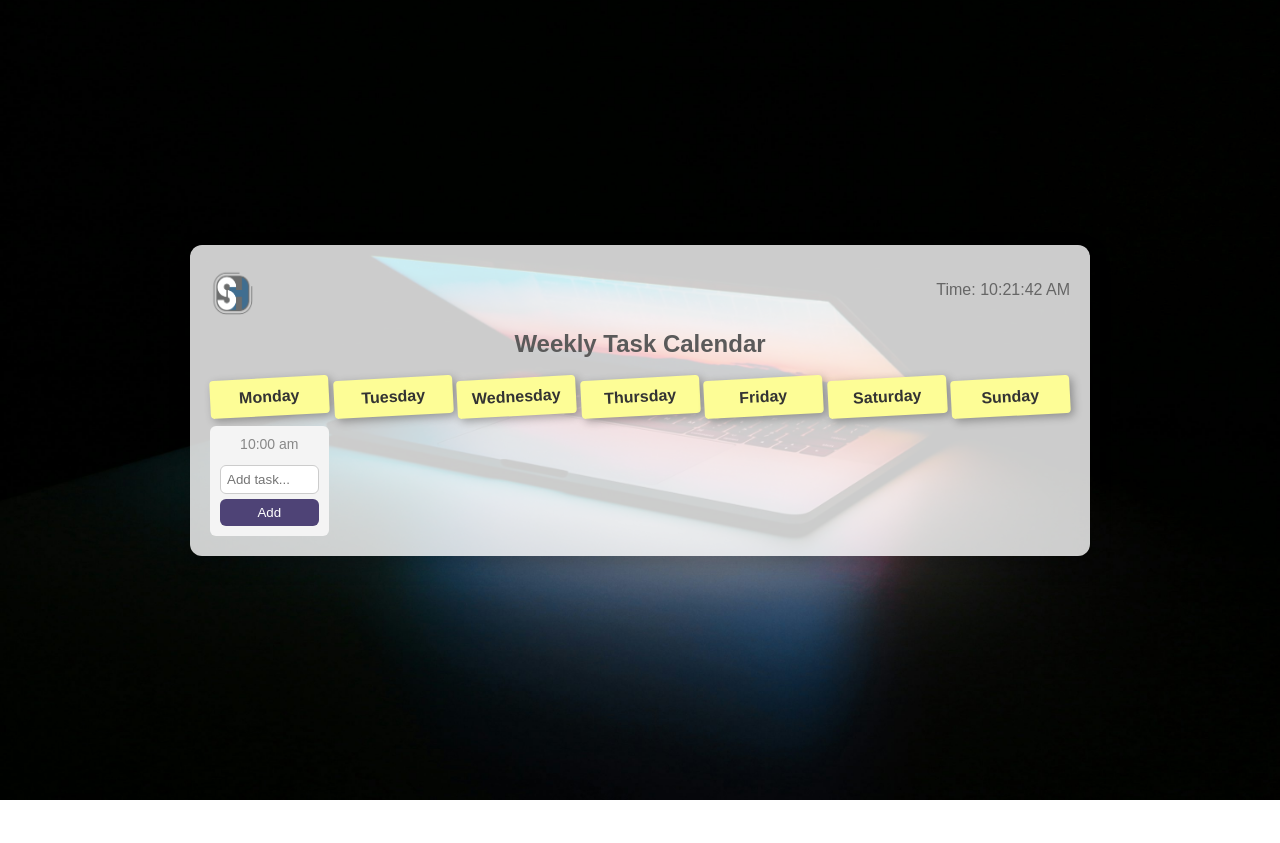
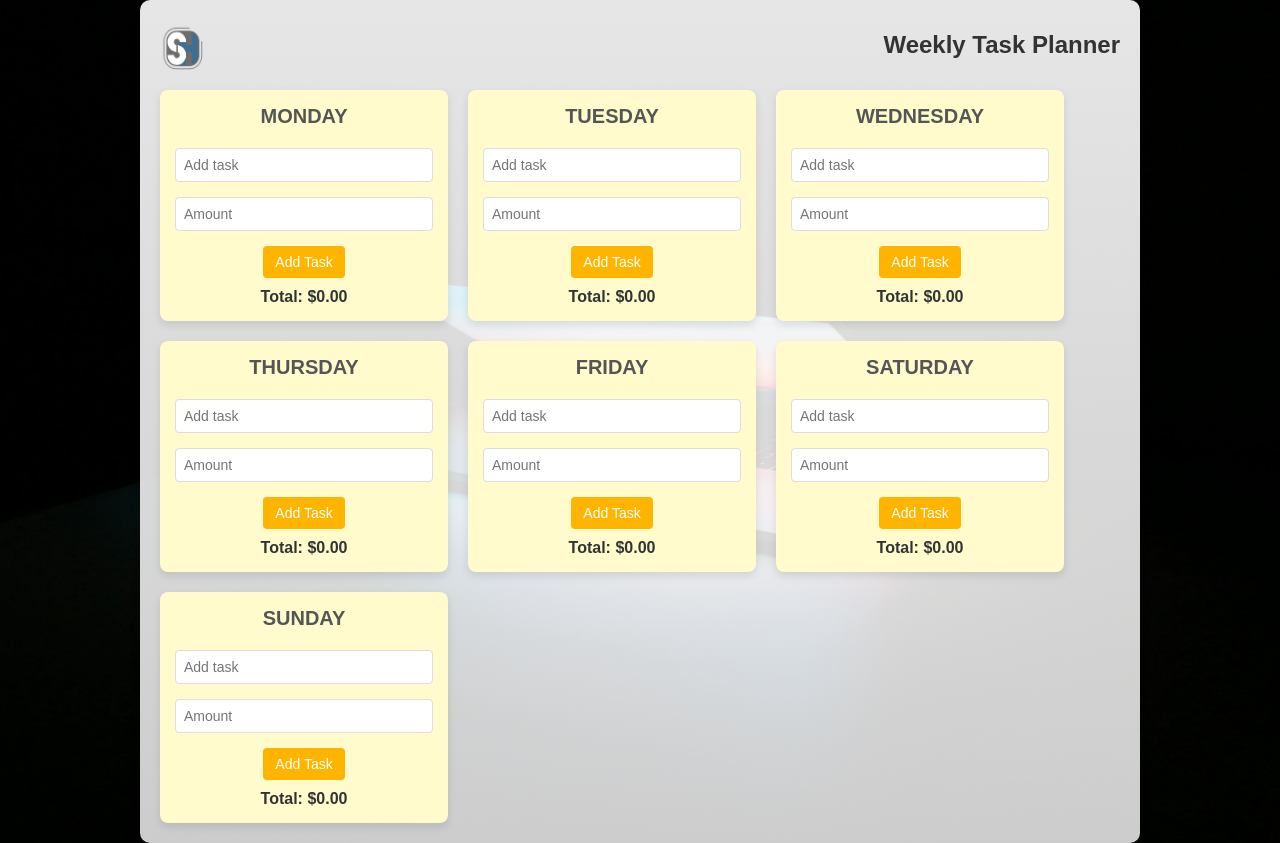
Before and after one commit to Twiindileni/dailyplanner, a plain HTML site: page index.html in a window 1280 px wide. Before the commit the page ends 800 px from the top, so only its background shows below. Drawn offline with Linux system fonts and the light colour scheme.

Commit message:
Add files via upload

```diff
--- a/index.html
+++ b/index.html
@@ -3,44 +3,150 @@
 <head>
     <meta charset="UTF-8">
     <meta name="viewport" content="width=device-width, initial-scale=1.0">
-    <title>Weekly Task Calendar</title>
-    <link rel="stylesheet" href="style.css">
+    <title>Weekly Task Planner</title>
+    <link rel="stylesheet" href="styles.css"> <!-- Link to the CSS file if separate -->
 </head>
 <body>
     <div class="planner-container">
-        <!-- Header with Logo and Current Time -->
         <div class="header">
             <img src="img/sheka PNG-01.png" alt="Logo" class="logo">
-            <div id="current-time"></div>
+            <h1>Weekly Task Planner</h1>
         </div>
+        <div class="calendar">
+            <!-- Monday -->
+            <div class="time-slot" data-day="Monday">
+                <h3>Monday</h3>
+                <div class="tasks" id="tasksMonday"></div>
+                <input type="text" id="taskInputMonday" placeholder="Add task">
+                <input type="number" id="amountInputMonday" placeholder="Amount">
+                <button onclick="addTask('Monday')">Add Task</button>
+                <div class="day-total" id="totalMonday">Total: $0</div>
+            </div>
 
-        <h1>Weekly Task Calendar</h1>
+            <!-- Tuesday -->
+            <div class="time-slot" data-day="Tuesday">
+                <h3>Tuesday</h3>
+                <div class="tasks" id="tasksTuesday"></div>
+                <input type="text" id="taskInputTuesday" placeholder="Add task">
+                <input type="number" id="amountInputTuesday" placeholder="Amount">
+                <button onclick="addTask('Tuesday')">Add Task</button>
+                <div class="day-total" id="totalTuesday">Total: $0</div>
+            </div>
 
-        <!-- Calendar Grid -->
-        <div class="calendar">
-            <div class="calendar-header">
-                <div class="day">Monday</div>
-                <div class="day">Tuesday</div>
-                <div class="day">Wednesday</div>
-                <div class="day">Thursday</div>
-                <div class="day">Friday</div>
-                <div class="day">Saturday</div>
-                <div class="day">Sunday</div>
+            <!-- Wednesday -->
+            <div class="time-slot" data-day="Wednesday">
+                <h3>Wednesday</h3>
+                <div class="tasks" id="tasksWednesday"></div>
+                <input type="text" id="taskInputWednesday" placeholder="Add task">
+                <input type="number" id="amountInputWednesday" placeholder="Amount">
+                <button onclick="addTask('Wednesday')">Add Task</button>
+                <div class="day-total" id="totalWednesday">Total: $0</div>
             </div>
-            <div class="calendar-body">
-                <!-- Times and Tasks -->
-                <div class="time-slot" data-time="10:00 am">
-                    <div class="time">10:00 am</div>
-                    <div class="tasks">
-                        <input type="text" placeholder="Add task..." class="task-input">
-                        <button class="add-task" onclick="addTask(this)">Add</button>
-                    </div>
-                </div>
-                <!-- Repeat time slots for different times here (e.g., 11:00 am, 12:00 pm) -->
+
+            <!-- Thursday -->
+            <div class="time-slot" data-day="Thursday">
+                <h3>Thursday</h3>
+                <div class="tasks" id="tasksThursday"></div>
+                <input type="text" id="taskInputThursday" placeholder="Add task">
+                <input type="number" id="amountInputThursday" placeholder="Amount">
+                <button onclick="addTask('Thursday')">Add Task</button>
+                <div class="day-total" id="totalThursday">Total: $0</div>
+            </div>
+
+            <!-- Friday -->
+            <div class="time-slot" data-day="Friday">
+                <h3>Friday</h3>
+                <div class="tasks" id="tasksFriday"></div>
+                <input type="text" id="taskInputFriday" placeholder="Add task">
+                <input type="number" id="amountInputFriday" placeholder="Amount">
+                <button onclick="addTask('Friday')">Add Task</button>
+                <div class="day-total" id="totalFriday">Total: $0</div>
+            </div>
+
+            <!-- Saturday -->
+            <div class="time-slot" data-day="Saturday">
+                <h3>Saturday</h3>
+                <div class="tasks" id="tasksSaturday"></div>
+                <input type="text" id="taskInputSaturday" placeholder="Add task">
+                <input type="number" id="amountInputSaturday" placeholder="Amount">
+                <button onclick="addTask('Saturday')">Add Task</button>
+                <div class="day-total" id="totalSaturday">Total: $0</div>
+            </div>
+
+            <!-- Sunday -->
+            <div class="time-slot" data-day="Sunday">
+                <h3>Sunday</h3>
+                <div class="tasks" id="tasksSunday"></div>
+                <input type="text" id="taskInputSunday" placeholder="Add task">
+                <input type="number" id="amountInputSunday" placeholder="Amount">
+                <button onclick="addTask('Sunday')">Add Task</button>
+                <div class="day-total" id="totalSunday">Total: $0</div>
             </div>
         </div>
     </div>
 
-    <script src="script.js"></script>
+    <script>
+        document.addEventListener("DOMContentLoaded", () => {
+            // Load tasks from localStorage on page load
+            loadTasks();
+        });
+
+        function addTask(day) {
+            const taskInput = document.getElementById(`taskInput${day}`);
+            const amountInput = document.getElementById(`amountInput${day}`);
+            const taskText = taskInput.value.trim();
+            const taskAmount = parseFloat(amountInput.value.trim());
+
+            if (taskText && !isNaN(taskAmount) && taskAmount > 0) {
+                // Save task to localStorage
+                saveTask(day, taskText, taskAmount);
+
+                // Display the task in the UI
+                displayTask(day, taskText, taskAmount);
+
+                // Update daily total
+                updateDayTotal(day);
+
+                // Clear input fields
+                taskInput.value = "";
+                amountInput.value = "";
+            } else {
+                console.log("Invalid task or amount"); // Debugging statement
+            }
+        }
+
+        function saveTask(day, taskText, taskAmount) {
+            const tasks = JSON.parse(localStorage.getItem(day)) || [];
+            tasks.push({ description: taskText, amount: taskAmount });
+            localStorage.setItem(day, JSON.stringify(tasks));
+        }
+
+        function loadTasks() {
+            const daysOfWeek = ["Monday", "Tuesday", "Wednesday", "Thursday", "Friday", "Saturday", "Sunday"];
+            daysOfWeek.forEach(day => {
+                displayTasksForDay(day);
+                updateDayTotal(day);
+            });
+        }
+
+        function displayTasksForDay(day) {
+            const tasks = JSON.parse(localStorage.getItem(day)) || [];
+            tasks.forEach(task => displayTask(day, task.description, task.amount));
+        }
+
+        function displayTask(day, taskText, taskAmount) {
+            const tasksContainer = document.getElementById(`tasks${day}`);
+            const taskItem = document.createElement("div");
+            taskItem.classList.add("task-item");
+            taskItem.textContent = `${taskText} - $${taskAmount.toFixed(2)}`;
+            tasksContainer.appendChild(taskItem);
+        }
+
+        function updateDayTotal(day) {
+            const tasks = JSON.parse(localStorage.getItem(day)) || [];
+            const total = tasks.reduce((sum, task) => sum + task.amount, 0);
+            document.getElementById(`total${day}`).textContent = `Total: $${total.toFixed(2)}`;
+        }
+    </script>
 </body>
 </html>
--- /dev/null
+++ b/styles.css
@@ -0,0 +1,138 @@
+* {
+    margin: 0;
+    padding: 0;
+    box-sizing: border-box;
+}
+
+body {
+    font-family: Arial, sans-serif;
+    display: flex;
+    justify-content: center;
+    align-items: center;
+    min-height: 100vh;
+    background-image: url('img/photo-1531297484001-80022131f5a1.jpeg'); /* Replace with your background image */
+    background-size: cover;
+    background-position: center;
+}
+
+.planner-container {
+    width: 90%;
+    max-width: 1000px;
+    background: linear-gradient(rgba(255, 255, 255, 0.9), rgba(255, 255, 255, 0.8));
+    padding: 20px;
+    border-radius: 10px;
+    box-shadow: 0px 4px 10px rgba(0, 0, 0, 0.2);
+}
+
+.header {
+    display: flex;
+    align-items: center;
+    justify-content: space-between;
+    margin-bottom: 20px;
+}
+
+.header .logo {
+    width: 50px;
+    height: 50px;
+}
+
+.header h1 {
+    font-size: 24px;
+    color: #333;
+}
+
+.calendar {
+    display: flex;
+    flex-wrap: wrap;
+    gap: 20px;
+}
+
+.time-slot {
+    width: 30%;
+    min-width: 200px;
+    background: #fffbcc;
+    padding: 15px;
+    border-radius: 8px;
+    box-shadow: 0px 4px 8px rgba(0, 0, 0, 0.1);
+    display: flex;
+    flex-direction: column;
+    align-items: center;
+    text-align: center;
+    transition: transform 0.3s ease-in-out;
+}
+
+.time-slot:hover {
+    transform: translateY(-5px);
+}
+
+.time-slot h3 {
+    font-size: 20px;
+    color: #555;
+    margin-bottom: 10px;
+    text-transform: uppercase;
+}
+
+.tasks {
+    display: flex;
+    flex-direction: column;
+    gap: 5px;
+    width: 100%;
+}
+
+.task-item {
+    background: #fffacd;
+    padding: 8px;
+    border-radius: 4px;
+    font-size: 14px;
+    color: #444;
+    box-shadow: 0px 2px 4px rgba(0, 0, 0, 0.1);
+}
+
+input[type="text"], input[type="number"] {
+    width: 100%;
+    padding: 8px;
+    margin-top: 10px;
+    margin-bottom: 5px;
+    font-size: 14px;
+    border: 1px solid #ddd;
+    border-radius: 4px;
+    outline: none;
+    transition: border 0.2s ease-in-out;
+}
+
+input[type="text"]:focus, input[type="number"]:focus {
+    border: 1px solid #ffb400;
+}
+
+button {
+    padding: 8px 12px;
+    font-size: 14px;
+    color: #fff;
+    background: #ffb400;
+    border: none;
+    border-radius: 4px;
+    cursor: pointer;
+    transition: background 0.2s ease-in-out;
+    margin-top: 10px;
+}
+
+button:hover {
+    background: #ff9a00;
+}
+
+.day-total {
+    font-weight: bold;
+    color: #333;
+    margin-top: 10px;
+}
+
+/* Responsive styling */
+@media (max-width: 768px) {
+    .calendar {
+        flex-direction: column;
+        align-items: center;
+    }
+    .time-slot {
+        width: 90%;
+    }
+}
```
